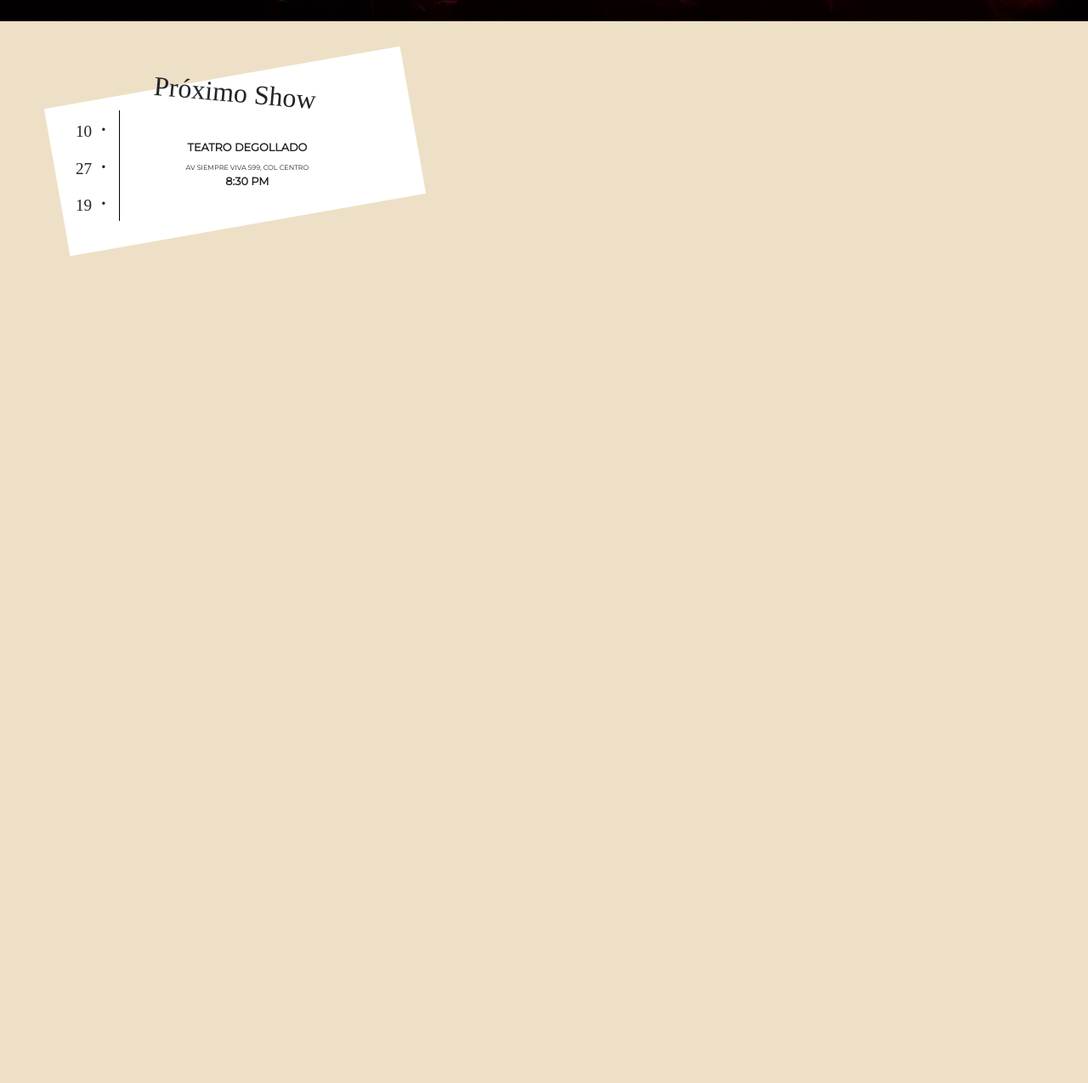
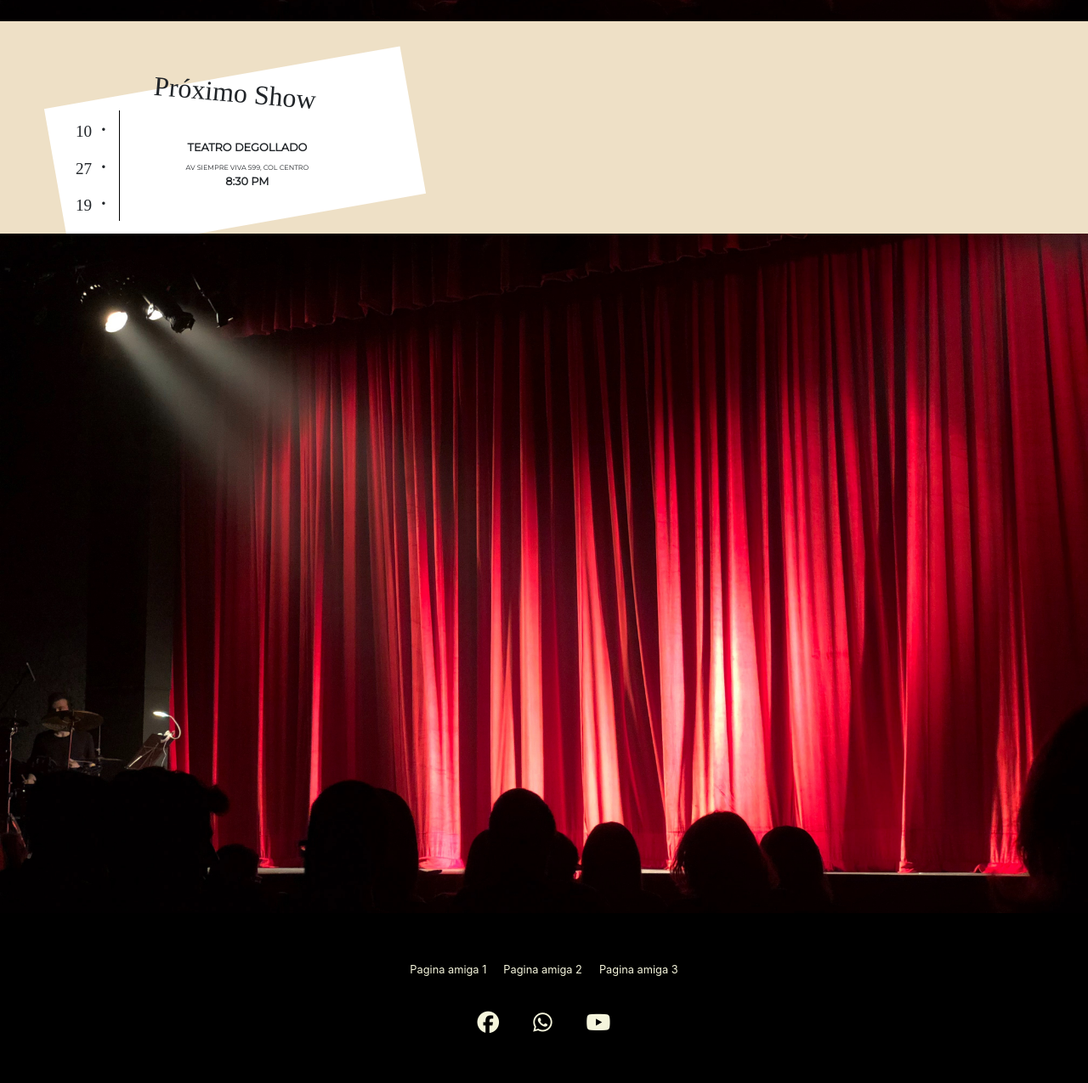
Before and after one commit to fuentesc91/agave_rojo, a plain HTML site: page index.html in a window 1280 px wide. Shown: the part 875-2150 px from the top of the page at 85% size. Before the commit the page ends 1177 px from the top, so only its background shows below. Drawn offline with nearby package versions, Linux system fonts and the light colour scheme; a web font is replaced by a local one.

Commit message:
copia de seguridad

```diff
--- a/css/main.css
+++ b/css/main.css
@@ -60,7 +60,6 @@ h2 {
   flex-direction: column;
   justify-content: space-between;
   align-items: center;
-
 }
 .logo {
   height: 50%;
@@ -90,7 +89,7 @@ li .main-row{
 }
 
 .card-container {
-  position:absolute;
+  position:relative;
   width:90%;
   max-width: 425px;
   margin: 15px 5%;
@@ -156,3 +155,26 @@ li .main-row{
 .card-content span {
   font-size: .5em;
 }
+
+footer {
+  height: 200px;
+  background-color: black;
+  display: flex;
+  justify-content: center;
+  align-items: center;
+  color: white;
+  flex-flow: column;
+  font-size: .8em;
+}
+
+footer a {
+  text-decoration: none;
+  color: beige;
+  padding: 0 10px;
+  margin: 20px 0;
+}
+
+footer i {
+  padding: 0 10px;
+  font-size: 2em;
+}
--- a/index.html
+++ b/index.html
@@ -41,6 +41,20 @@
           <h3>8:30 PM</h3>
         </div>
       </div>
+      <div class="background-image">
+      </div>
+    <footer>
+      <div class="row">
+        <a href="#">Pagina amiga 1</a>
+        <a href="#">Pagina amiga 2</a>
+        <a href="#">Pagina amiga 3</a>
+      </div>
+      <div class="row">
+        <a href="https://facebook.com/"><i class="fab fa-facebook"></i></a>
+        <a href="https://web.whatsapp.com/"><i class="fab fa-whatsapp"></i></i></a>
+        <a href="https://www.youtube.com/"><i class="fab fa-youtube"></i></a>
+      </div>
+    </footer>
     <script src="js/main.js"></script>
   </body>
 </html>
```
Lines whose indentation alone changed are shown as unchanged.
